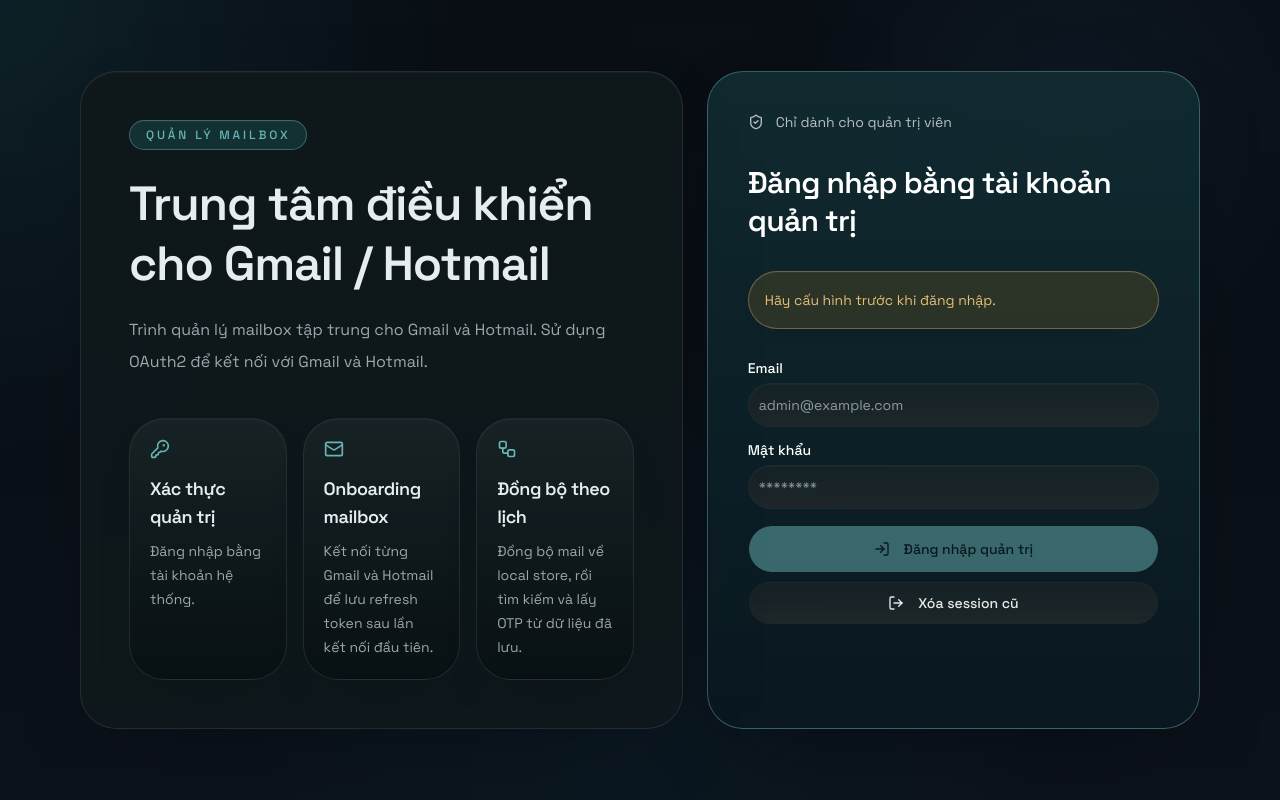
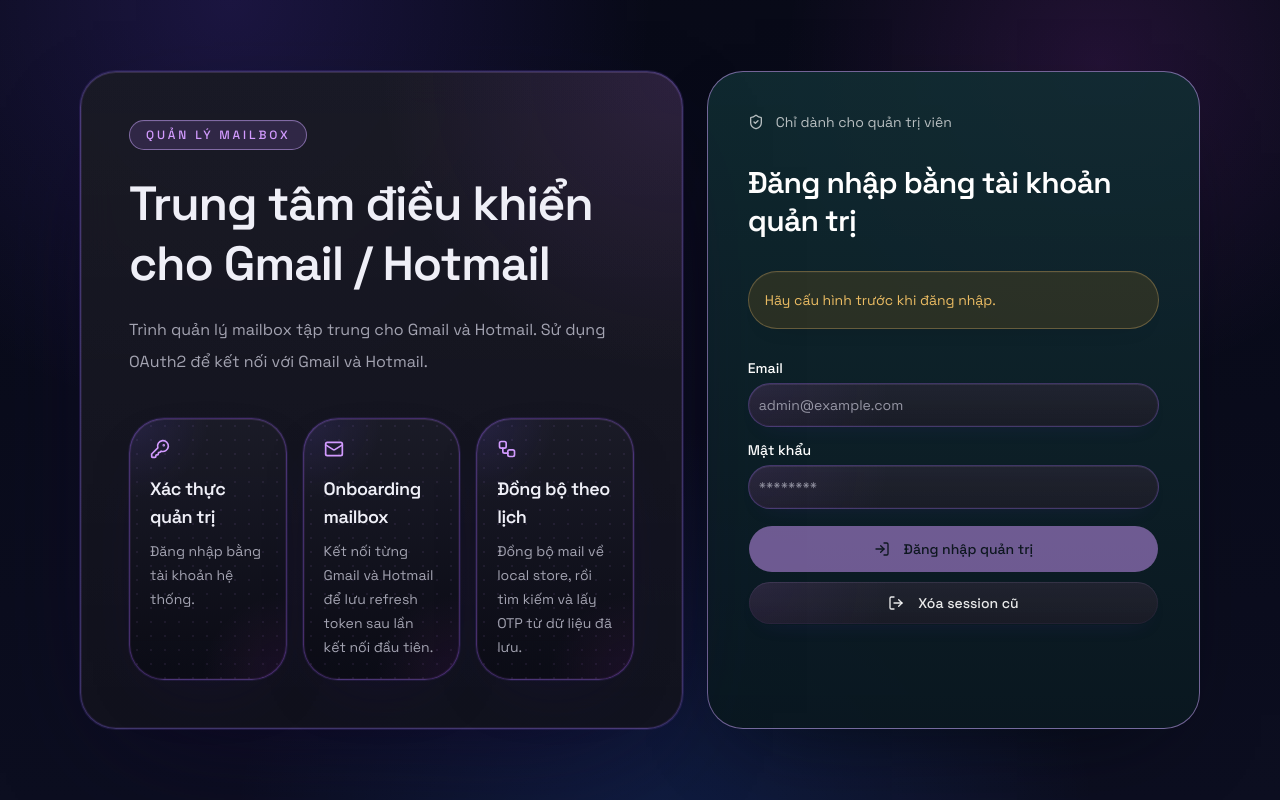
Before and after one commit to 3chh/mail_dashboad, a Next.js app: page /sign-in in a window 1280 px wide. Built offline with nearby package versions, Linux system fonts and the light colour scheme; no server answers.

Commit message:
update: Đổi màu giao diện

```diff
--- a/app/api/warehouses/[warehouseId]/route.ts
+++ b/app/api/warehouses/[warehouseId]/route.ts
@@ -72,7 +72,7 @@
   const admin = await requireAdmin();
 
   if (!admin) {
-    return NextResponse.json({ error: "Khong co quyen truy cap." }, { status: 401 });
+    return NextResponse.json({ error: "Không có quyền truy cập." }, { status: 401 });
   }
 
   const { warehouseId } = await context.params;
@@ -84,7 +84,7 @@
   });
 
   if (!warehouse) {
-    return NextResponse.json({ error: "Khong tim thay kho." }, { status: 404 });
+    return NextResponse.json({ error: "Không tìm thấy kho." }, { status: 404 });
   }
 
   await prisma.warehouse.delete({
--- a/app/api/warehouses/route.ts
+++ b/app/api/warehouses/route.ts
@@ -16,13 +16,13 @@
   const admin = await resolveAdminFromSessionUser(session?.user);
 
   if (!admin) {
-    return NextResponse.json({ error: "Khong co quyen truy cap." }, { status: 401 });
+    return NextResponse.json({ error: "Không có quyền truy cập." }, { status: 401 });
   }
 
   const parsed = warehouseSchema.safeParse(await request.json());
 
   if (!parsed.success) {
-    return NextResponse.json({ error: "Du lieu kho khong hop le." }, { status: 400 });
+    return NextResponse.json({ error: "Dữ liệu kho không hợp lệ." }, { status: 400 });
   }
 
   const normalizedAddress = normalizeWarehouseAddress(parsed.data.address);
--- a/app/globals.css
+++ b/app/globals.css
@@ -111,60 +111,60 @@
 }
 
 .dark {
-  --background: oklch(0.145 0.014 222);
-  --foreground: oklch(0.94 0.008 220);
-  --card: oklch(0.205 0.016 220);
-  --card-foreground: oklch(0.94 0.008 220);
-  --popover: oklch(0.225 0.018 220);
-  --popover-foreground: oklch(0.94 0.008 220);
-  --primary: oklch(0.72 0.075 196);
-  --primary-foreground: oklch(0.18 0.018 218);
-  --secondary: oklch(0.245 0.014 220);
-  --secondary-foreground: oklch(0.91 0.008 220);
-  --muted: oklch(0.225 0.012 220);
-  --muted-foreground: oklch(0.72 0.018 220);
-  --accent: oklch(0.275 0.018 212);
-  --accent-foreground: oklch(0.94 0.008 220);
-  --destructive: oklch(0.72 0.13 22);
-  --border: oklch(0.34 0.014 220 / 78%);
-  --input: oklch(0.265 0.015 220);
-  --ring: oklch(0.68 0.065 196 / 70%);
-  --chart-1: oklch(0.72 0.08 196);
-  --chart-2: oklch(0.75 0.1 84);
-  --chart-3: oklch(0.69 0.07 236);
-  --chart-4: oklch(0.74 0.09 158);
-  --chart-5: oklch(0.72 0.09 22);
-  --sidebar: oklch(0.185 0.016 220);
-  --sidebar-foreground: oklch(0.93 0.008 220);
-  --sidebar-primary: oklch(0.69 0.065 196);
-  --sidebar-primary-foreground: oklch(0.18 0.018 218);
-  --sidebar-accent: oklch(0.24 0.015 220);
-  --sidebar-accent-foreground: oklch(0.92 0.008 220);
-  --sidebar-border: oklch(0.31 0.014 220 / 82%);
-  --sidebar-ring: oklch(0.66 0.06 196 / 72%);
-  --surface-1: oklch(0.165 0.014 220);
-  --surface-2: oklch(0.2 0.016 220);
-  --surface-3: oklch(0.245 0.017 218);
-  --primary-soft: oklch(0.42 0.06 196 / 0.4);
-  --primary-border: oklch(0.66 0.06 196 / 0.5);
-  --neutral: oklch(0.78 0.015 220);
-  --neutral-soft: oklch(0.33 0.014 220 / 0.42);
-  --neutral-border: oklch(0.54 0.016 220 / 0.52);
-  --success: oklch(0.78 0.1 158);
-  --success-soft: oklch(0.4 0.06 158 / 0.34);
-  --success-border: oklch(0.64 0.06 158 / 0.48);
-  --warning: oklch(0.82 0.1 84);
-  --warning-soft: oklch(0.45 0.07 84 / 0.34);
-  --warning-border: oklch(0.68 0.07 84 / 0.52);
-  --danger: oklch(0.78 0.11 22);
-  --danger-soft: oklch(0.42 0.065 22 / 0.32);
-  --danger-border: oklch(0.66 0.07 22 / 0.5);
-  --info: oklch(0.78 0.08 230);
-  --info-soft: oklch(0.4 0.05 230 / 0.32);
-  --info-border: oklch(0.64 0.06 230 / 0.48);
-  --shadow-soft: 0 22px 55px -38px rgba(0, 10, 18, 0.52);
-  --shadow-panel: 0 34px 90px -52px rgba(0, 10, 18, 0.72);
-  --shadow-control: 0 16px 36px -28px rgba(0, 8, 16, 0.5);
+  --background: oklch(0.128 0.02 284);
+  --foreground: oklch(0.955 0.01 285);
+  --card: oklch(0.19 0.022 282 / 0.96);
+  --card-foreground: oklch(0.955 0.01 285);
+  --popover: oklch(0.205 0.024 282 / 0.98);
+  --popover-foreground: oklch(0.955 0.01 285);
+  --primary: oklch(0.78 0.16 307);
+  --primary-foreground: oklch(0.19 0.022 282);
+  --secondary: oklch(0.238 0.02 277);
+  --secondary-foreground: oklch(0.93 0.01 285);
+  --muted: oklch(0.214 0.018 280);
+  --muted-foreground: oklch(0.72 0.02 286);
+  --accent: oklch(0.27 0.028 287);
+  --accent-foreground: oklch(0.95 0.01 285);
+  --destructive: oklch(0.72 0.15 22);
+  --border: oklch(0.36 0.026 282 / 0.66);
+  --input: oklch(0.23 0.02 278 / 0.9);
+  --ring: oklch(0.77 0.14 300 / 0.72);
+  --chart-1: oklch(0.77 0.14 302);
+  --chart-2: oklch(0.72 0.13 250);
+  --chart-3: oklch(0.75 0.12 338);
+  --chart-4: oklch(0.77 0.11 160);
+  --chart-5: oklch(0.81 0.11 82);
+  --sidebar: oklch(0.17 0.022 280 / 0.98);
+  --sidebar-foreground: oklch(0.94 0.01 285);
+  --sidebar-primary: oklch(0.77 0.14 302);
+  --sidebar-primary-foreground: oklch(0.16 0.02 280);
+  --sidebar-accent: oklch(0.245 0.022 282);
+  --sidebar-accent-foreground: oklch(0.93 0.01 285);
+  --sidebar-border: oklch(0.33 0.024 282 / 0.74);
+  --sidebar-ring: oklch(0.76 0.12 302 / 0.72);
+  --surface-1: oklch(0.155 0.02 282 / 0.94);
+  --surface-2: oklch(0.188 0.022 282 / 0.96);
+  --surface-3: oklch(0.228 0.024 282 / 0.98);
+  --primary-soft: oklch(0.46 0.11 302 / 0.32);
+  --primary-border: oklch(0.71 0.11 302 / 0.64);
+  --neutral: oklch(0.82 0.02 286);
+  --neutral-soft: oklch(0.34 0.022 282 / 0.34);
+  --neutral-border: oklch(0.56 0.024 282 / 0.42);
+  --success: oklch(0.79 0.11 160);
+  --success-soft: oklch(0.42 0.07 160 / 0.28);
+  --success-border: oklch(0.63 0.07 160 / 0.42);
+  --warning: oklch(0.82 0.12 82);
+  --warning-soft: oklch(0.46 0.08 82 / 0.3);
+  --warning-border: oklch(0.67 0.08 82 / 0.46);
+  --danger: oklch(0.77 0.12 24);
+  --danger-soft: oklch(0.44 0.08 24 / 0.3);
+  --danger-border: oklch(0.66 0.08 24 / 0.44);
+  --info: oklch(0.8 0.1 245);
+  --info-soft: oklch(0.42 0.07 245 / 0.3);
+  --info-border: oklch(0.64 0.08 245 / 0.46);
+  --shadow-soft: 0 24px 70px -42px rgba(28, 14, 66, 0.72);
+  --shadow-panel: 0 40px 120px -56px rgba(16, 8, 42, 0.92);
+  --shadow-control: 0 18px 44px -30px rgba(22, 10, 56, 0.72);
 }
 
 @layer base {
@@ -219,6 +219,19 @@
     backdrop-filter: blur(18px);
   }
 
+  .dark .panel-surface {
+    background:
+      radial-gradient(circle at top right, rgba(196, 99, 255, 0.12), transparent 34%),
+      linear-gradient(180deg, rgba(255, 255, 255, 0.03), rgba(255, 255, 255, 0)),
+      linear-gradient(180deg, color-mix(in oklab, var(--surface-2) 98%, rgba(118, 76, 255, 0.04)), color-mix(in oklab, var(--card) 98%, rgba(28, 14, 66, 0.22)));
+    border-color: rgba(120, 98, 208, 0.42);
+    box-shadow:
+      inset 0 1px 0 rgba(255, 255, 255, 0.06),
+      inset 0 0 0 1px rgba(181, 110, 255, 0.1),
+      0 0 0 1px rgba(116, 72, 203, 0.18),
+      var(--shadow-panel);
+  }
+
   .subpanel-surface {
     border: 1px solid color-mix(in oklab, var(--border) 78%, transparent);
     background: linear-gradient(180deg, var(--surface-3), color-mix(in oklab, var(--surface-1) 90%, transparent));
@@ -227,11 +240,39 @@
       var(--shadow-soft);
   }
 
+  .dark .subpanel-surface {
+    background:
+      radial-gradient(circle at top left, rgba(116, 84, 255, 0.12), transparent 26%),
+      radial-gradient(circle at bottom right, rgba(224, 74, 255, 0.08), transparent 28%),
+      radial-gradient(rgba(205, 155, 255, 0.08) 0.75px, transparent 0.75px),
+      linear-gradient(180deg, color-mix(in oklab, var(--surface-3) 97%, rgba(96, 54, 204, 0.08)), color-mix(in oklab, var(--surface-1) 94%, rgba(12, 10, 30, 0.12)));
+    background-size: auto, auto, 14px 14px, auto;
+    border-color: rgba(164, 104, 255, 0.34);
+    box-shadow:
+      inset 0 1px 0 rgba(255, 255, 255, 0.05),
+      inset 0 0 0 1px rgba(196, 120, 255, 0.08),
+      0 0 0 1px rgba(104, 74, 188, 0.14),
+      var(--shadow-soft);
+  }
+
   .control-surface {
     border: 1px solid color-mix(in oklab, var(--input) 72%, var(--border));
     background: linear-gradient(180deg, color-mix(in oklab, var(--surface-3) 82%, transparent), var(--input));
     box-shadow:
       inset 0 1px 0 rgba(255, 255, 255, 0.035),
+      var(--shadow-control);
+  }
+
+  .dark .control-surface {
+    background:
+      radial-gradient(circle at top left, rgba(180, 102, 255, 0.08), transparent 34%),
+      linear-gradient(180deg, rgba(255, 255, 255, 0.035), rgba(255, 255, 255, 0)),
+      linear-gradient(180deg, color-mix(in oklab, var(--surface-3) 86%, rgba(92, 56, 198, 0.08)), var(--input));
+    border-color: rgba(138, 104, 222, 0.34);
+    box-shadow:
+      inset 0 1px 0 rgba(255, 255, 255, 0.05),
+      inset 0 0 0 1px rgba(186, 116, 255, 0.06),
+      0 8px 24px -18px rgba(84, 52, 188, 0.44),
       var(--shadow-control);
   }
 
@@ -254,6 +295,16 @@
 
   .surface-selected {
     background: var(--primary-soft);
+  }
+
+  .dark .surface-selected {
+    background:
+      radial-gradient(circle at top left, rgba(226, 112, 255, 0.16), transparent 30%),
+      linear-gradient(180deg, rgba(175, 92, 255, 0.22), rgba(94, 66, 230, 0.14)),
+      var(--primary-soft);
+    box-shadow:
+      inset 0 0 0 1px rgba(212, 128, 255, 0.3),
+      0 12px 34px -24px rgba(108, 54, 214, 0.46);
   }
 
   .tone-neutral {
--- a/app/layout.tsx
+++ b/app/layout.tsx
@@ -34,7 +34,7 @@
       <body className="min-h-full bg-background text-foreground">
         <Providers>
           <div className="relative min-h-screen overflow-hidden">
-            <div className="pointer-events-none absolute inset-0 bg-[radial-gradient(circle_at_top_left,_rgba(15,118,110,0.14),_transparent_36%),radial-gradient(circle_at_80%_10%,_rgba(245,158,11,0.12),_transparent_26%),linear-gradient(180deg,_rgba(255,255,255,0.96),_rgba(244,247,245,1))] dark:bg-[radial-gradient(circle_at_top_left,_rgba(55,162,173,0.12),_transparent_30%),radial-gradient(circle_at_84%_12%,_rgba(82,127,196,0.08),_transparent_22%),radial-gradient(circle_at_50%_100%,_rgba(7,51,63,0.18),_transparent_42%),linear-gradient(180deg,_rgba(8,14,20,0.98),_rgba(12,18,26,1))]" />
+            <div className="pointer-events-none absolute inset-0 bg-[radial-gradient(circle_at_top_left,_rgba(15,118,110,0.14),_transparent_36%),radial-gradient(circle_at_80%_10%,_rgba(245,158,11,0.12),_transparent_26%),linear-gradient(180deg,_rgba(255,255,255,0.96),_rgba(244,247,245,1))] dark:bg-[radial-gradient(circle_at_18%_0%,_rgba(118,76,255,0.18),_transparent_32%),radial-gradient(circle_at_86%_8%,_rgba(224,74,255,0.12),_transparent_24%),radial-gradient(circle_at_52%_108%,_rgba(38,111,255,0.16),_transparent_40%),linear-gradient(180deg,_rgba(8,10,24,0.98),_rgba(12,14,32,1))]" />
             <div className="relative">{children}</div>
           </div>
           <Toaster richColors closeButton />
```
